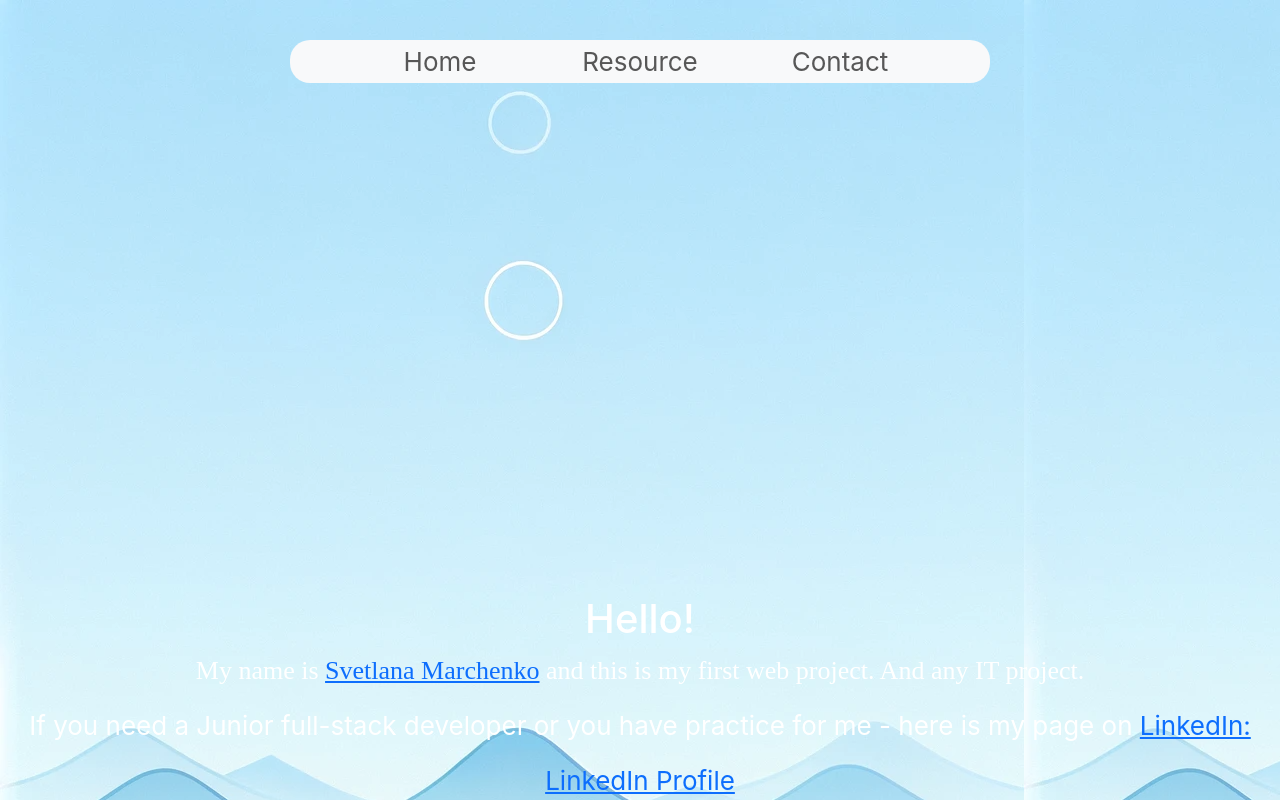
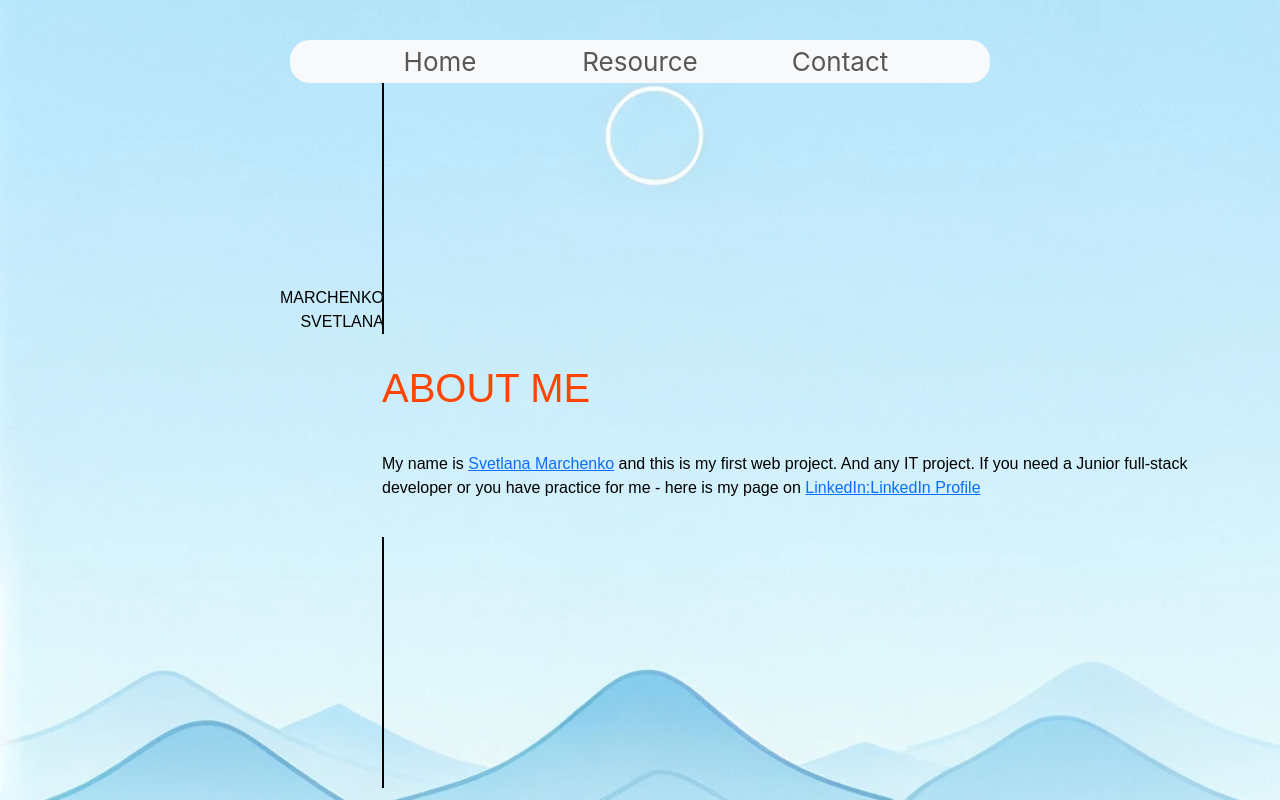
Before and after one commit to SvetlanaMarchenko/value_of_money-, a React (Create React App) app: page /contact in a window 1280 px wide. Built offline with nearby package versions, Linux system fonts and the light colour scheme.

Commit message:
Contact info looks OK on WEB now. WIP

```diff
--- a/src/App.css
+++ b/src/App.css
@@ -14,17 +14,15 @@
 }
 
 .App-header {
-  background-color: #282c34;
-  min-height: 100vh;
+  background-size: cover; /* This property ensures the image covers the entire container */
+  background-position: center; /* Center the image within the container */
+  background-repeat: no-repeat; /* Prevent the image from repeating */
+  height: 100vh;
   display: flex;
   flex-direction: column;
-  justify-content: space-between;
   align-items: center;
-  /* justify-content: center; */
-  font-size: calc(10px + 2vmin);
-  color: white;
+}
 
-}
 
 .App-link {
   color: #61dafb;
@@ -47,8 +45,7 @@
   padding: 0 auto;
   margin: 40px auto 0;
   height: 43px;
-
-  ;
+  font-size: calc(10px + 2vmin);
 }
 
 .nav_part {
@@ -98,9 +95,10 @@
   background-color: #f0f8ff;
 }
 
-h1{
-  margin-top: 20px;
-}
+/* h1{
+  margin: 20px 0 0 40px;
+
+} */
 
 .btn_clear{
   margin-top: 40px;
@@ -111,13 +109,50 @@ h1{
 }
 
 
-.name_diraction {
-  font-family: Avenir Next;
+.center-line {
+  width: 2px;
+  height: 100%;
+  background-color: #000; /* цвет линии */
+  margin-left: 300px;
+  display: flex;
+  flex-direction: column-reverse;
+  align-items: flex-end;
+  font-family: 'Avenir Next', sans-serif;
+  color: black;
+  text-align: right;
+  text-shadow: #000;
+  position: relative;
 }
 
-.center-line {
-  width: 1px;
-  height: 100%;
-  background-color: #000; /* цвет линии */
-  margin: 0 auto;
+.image-popup {
+  display: none;
+  position: absolute;
+  top: 0;
+  left: 100%;
+  transform: translateX(10px);
 }
+
+.center-line:hover .image-popup {
+  display: block;
+}
+
+.introducing{
+  font-family: 'Avenir Next', sans-serif;
+  color: orangered;
+  text-transform: uppercase;
+  margin:30px 0 0 300px;
+  display: flex;
+  align-content: space-around;
+  justify-content: space-between;
+  flex-direction: row;
+  flex-wrap: wrap;
+}
+
+.name_direction{
+  margin: 40px 0  37px 300px;
+  font-family: 'Avenir Next', sans-serif;
+  color: black;
+  text-shadow: #000;
+  text-align: left;
+
+}
--- a/src/contactInfo.js
+++ b/src/contactInfo.js
@@ -1,20 +1,33 @@
 import React from 'react';
+import { Container, Row, Col } from 'react-bootstrap';
+import myImage from './myImage2.jpg'
 
 const ContactInfo = () => {
   return (
-    <div>
-      <h1>Hello!</h1>
-      <p className='name_diraction'>
-        My name is <a href="https://www.linkedin.com/in/svetlana-marchenko-6598b8a9/" target="_blank" rel="noopener noreferrer">Svetlana Marchenko</a> and this is my first web project. And any IT project.
-      </p>
-
-      <p>If you need a Junior full-stack developer or you have practice for me - here is my page on <a href="https://www.linkedin.com/in/svetlana-marchenko-6598b8a9/" target="_blank" rel="noopener noreferrer">LinkedIn:</a> </p>
-      <a href="https://www.linkedin.com/in/svetlana-marchenko-6598b8a9/" target="_blank" rel="noopener noreferrer">
-        LinkedIn Profile
-      </a>
-
-      <div className="center-line"></div>
-    </div>
+    <Container>
+      <Row>
+        <Col>
+          <div className="center-line">
+            MARCHENKO SVETLANA
+            <div className="image-popup">
+              {/* Image that will appear on hover */}
+              <img src={myImage} alt="Svetlana's Photo" />
+            </div>
+          </div>
+          <div>
+            <h1 className='introducing'>ABOUT ME</h1>
+            <p className='name_direction'>
+              My name is   <a href="https://www.linkedin.com/in/svetlana-marchenko-6598b8a9/" target="_blank" rel="noopener noreferrer">Svetlana Marchenko</a> and this is my first web project. And any IT project.
+              If you need a Junior full-stack developer or you have practice for me - here is my page on <a href="https://www.linkedin.com/in/svetlana-marchenko-6598b8a9/" target="_blank" rel="noopener noreferrer">LinkedIn:</a>
+              <a href="https://www.linkedin.com/in/svetlana-marchenko-6598b8a9/" target="_blank" rel="noopener noreferrer">
+                LinkedIn Profile
+              </a>
+            </p>
+          </div>
+          <div className="center-line"></div>
+        </Col>
+      </Row>
+    </Container>
   );
 };
 
```
Also changed, not shown: src/myImage.jpg (added), src/myImage2.jpg (added).
